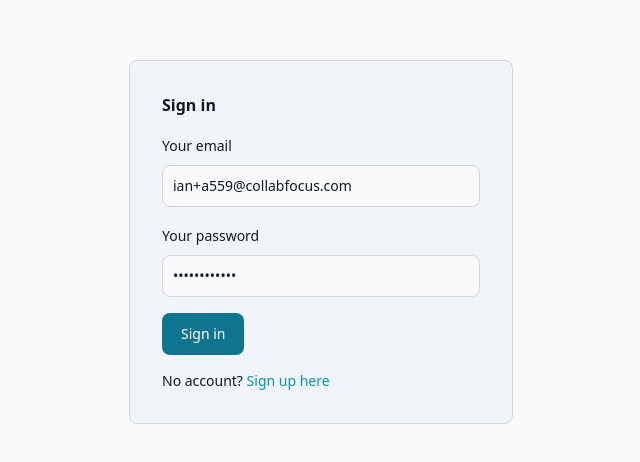
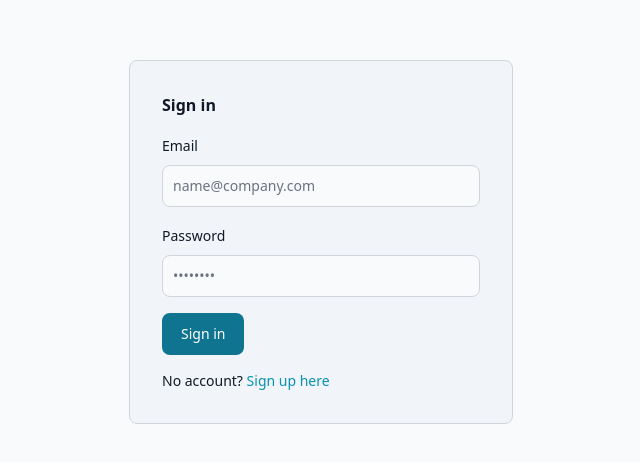
Before and after one commit to ianhorton/eg-fullstack-test, a React (Create React App) app in the folder packages/frontend/: page /sign-in in a window 1280 px wide. Shown: the part 158-620 px from the top of the page, without its empty margins (319-959 px from the left). Built offline with nearby package versions, Linux system fonts and the light colour scheme.

Commit message:
adding misisng file

```diff
--- a/packages/frontend/src/screens/SignIn.tsx
+++ b/packages/frontend/src/screens/SignIn.tsx
@@ -34,8 +34,8 @@
   // );
 
   const initialValues: ISignInFormProps = {
-    email: 'ian+a559@collabfocus.com',
-    password: '123456789012',
+    email: '',
+    password: '',
   };
 
    const onSubmit = async (
@@ -52,9 +52,9 @@
 
   const validationSchema = object({
     email: string()
-      .email('please use a valid email address')
-      .required('your email address is required'),
-    password: string().required('password is required'),
+      .email('Email address invalid')
+      .required('Email is required'),
+    password: string().required('Password is required'),
   });
 
   const {
@@ -78,7 +78,7 @@
       <form className="mt-4 space-y-4" onSubmit={handleSubmit}>
         <FormTextInput
           id="email"
-          label="Your email"
+          label="Email"
           placeholder="name@company.com"
           required={true}
           type="email"
@@ -91,7 +91,7 @@
         />
         <FormTextInput
           id="password"
-          label="Your password"
+          label="Password"
           placeholder="••••••••"
           required={true}
           type="password"
```
